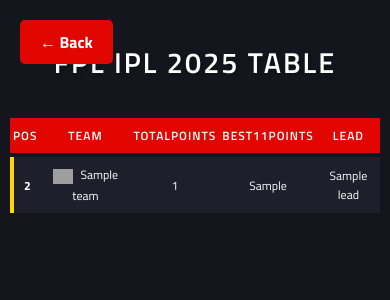
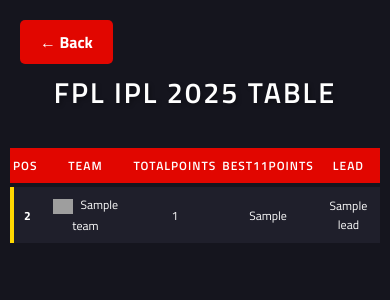
Before and after one commit to sahilvas/fpl-v2, a Python web app: template templates/points_table.html in a window 390 px wide. Shown: the top 300 px of the page. Run offline with Jinja, Linux system fonts and the light colour scheme; the template is opened without the code that fills it: most values are stand-ins (such as "Sample title", 1, 10 or a date in 2020); grey boxes are pictures that could not be loaded.

Commit message:
fix back button

```diff
--- a/templates/points_table.html
+++ b/templates/points_table.html
@@ -23,6 +23,7 @@
             border-radius: 5px;
             font-weight: bold;
             transition: all 0.3s ease;
+            z-index: 100;
         }
 
         .back-button:hover {
@@ -56,6 +57,7 @@
 
             h2 {
                 font-size: 1.8em !important;
+                margin-top: 60px !important;
             }
 
             img {
```
